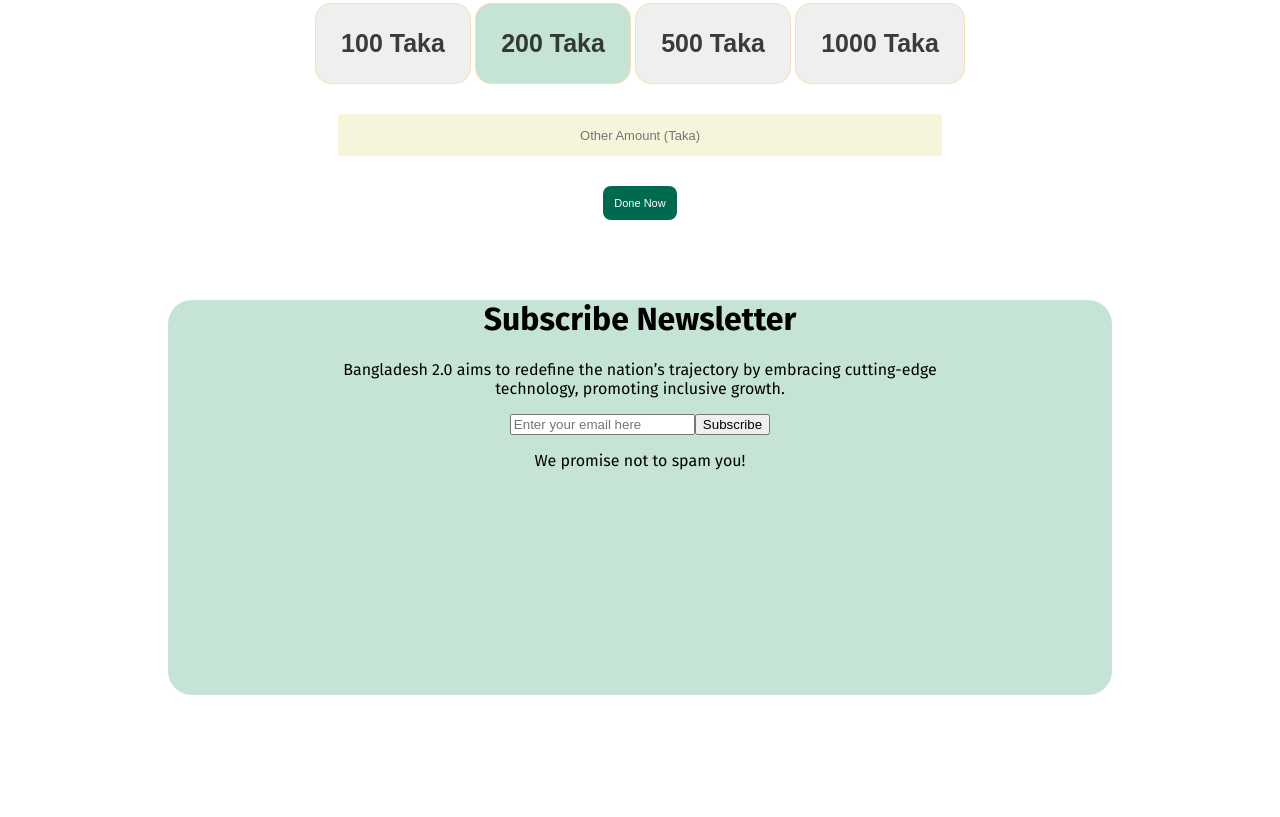
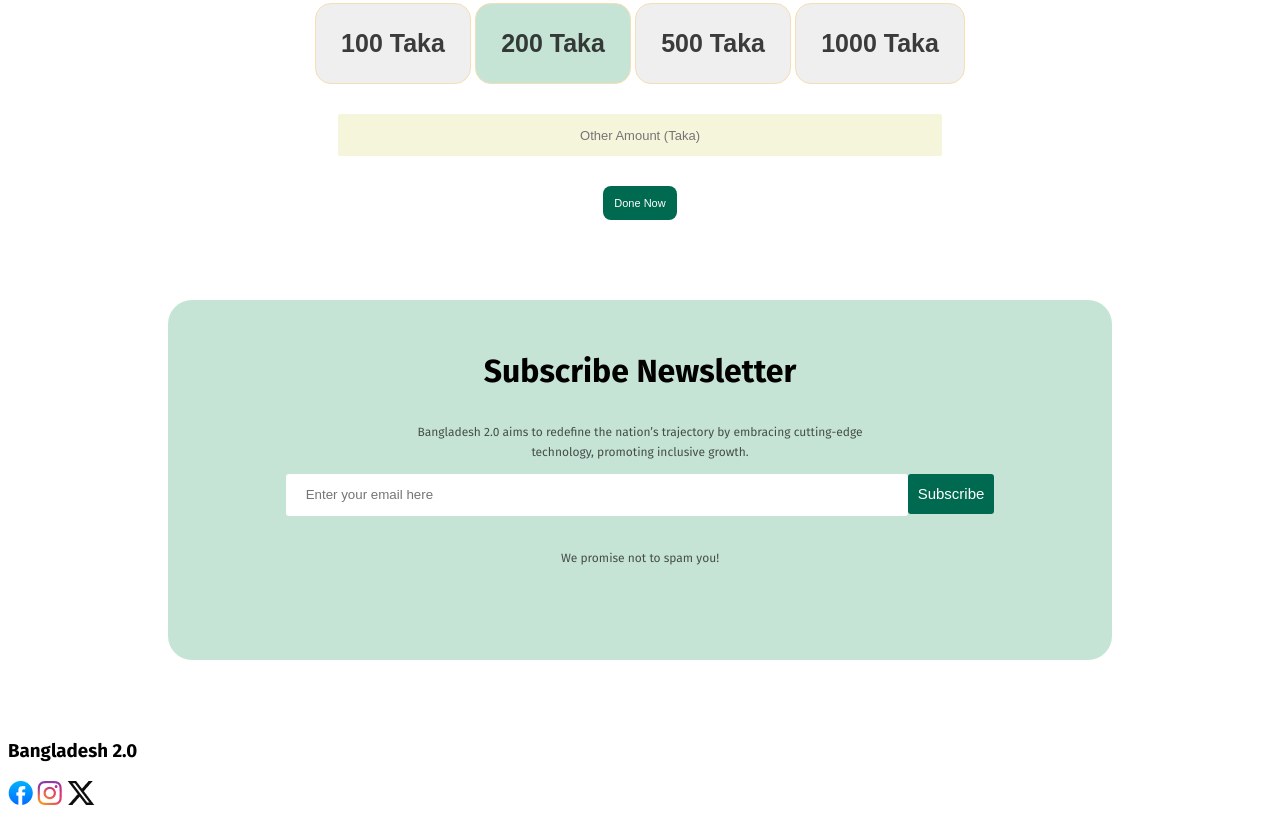
Before and after one commit to taposy/assignment-1, a plain HTML site: page index.html in a window 1280 px wide. Shown: the part 3275-4092 px from the top of the page. Before the commit the page ends 4050 px from the top, so only its background shows below. Drawn offline with Linux system fonts and the light colour scheme.

Commit message:
added a short footer file

```diff
--- a/index.html
+++ b/index.html
@@ -161,12 +161,17 @@
     <footer>
         <div class="div-6">
             <h1>Subscribe Newsletter</h1>
-            <p>Bangladesh 2.0 aims to redefine the nation’s trajectory by embracing cutting-edge <br> technology, promoting inclusive growth.</p>
+            <p class="des-9">Bangladesh 2.0 aims to redefine the nation’s trajectory by embracing cutting-edge <br> technology, promoting inclusive growth.</p>
             <form action="">
-                <input type="text" placeholder="Enter your email here" name="" id=""><button>Subscribe</button>
-
+                <input class="form-1" type="text" placeholder="Enter your email here" name="" id=""><button class="btn-9">Subscribe</button>
             </form>
-            <p>We promise not to spam you!</p>
+            <p class="des-9">We promise not to spam you!</p>
+        </div>
+        <div class="div-7">
+            <h3>Bangladesh 2.0</h3>
+            <img src="assets/facebook.png" alt="">
+            <img src="assets/instagram.png" alt="">
+            <img src="assets/x.png" alt="">
         </div>
 
     </footer>
--- a/styles/style.css
+++ b/styles/style.css
@@ -419,5 +419,26 @@
   justify-content: center;
   text-align: center;
   margin: 80px 160px;
-  height: 395px;
+  height: 300px;
+  padding: 30px;
 }
+.form-1{
+  width: 600px;
+  height: 40px;
+  color: rgba(14, 14, 14, 0.3);
+  border: none;
+  border-radius: 3px;
+  padding-left: 20px;
+}
+.btn-9{
+  color: white;
+  background-color: #006A50;
+  font-size: 15px;
+  padding: 10px;
+  border-radius:3px;
+  border: none;
+  height: 40px;
+}
+.div{
+
+}
```
